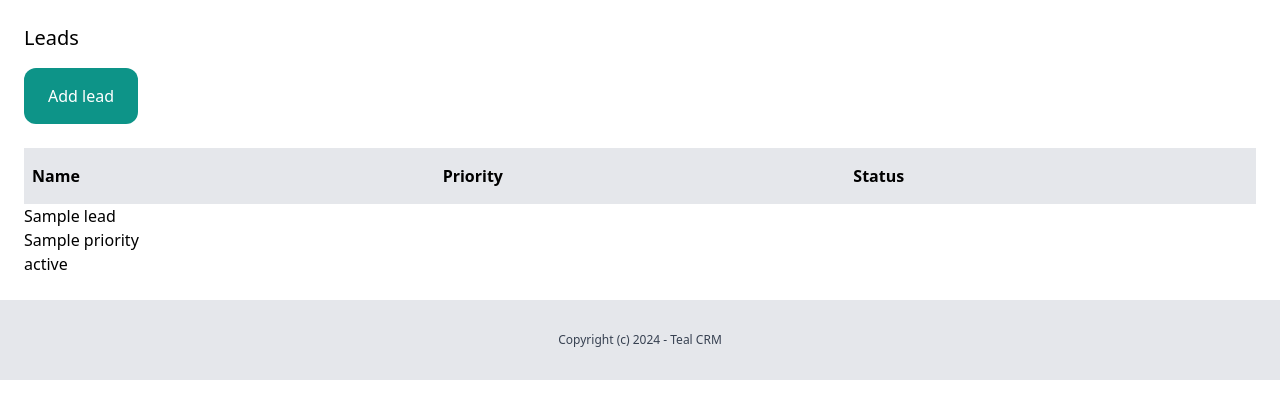
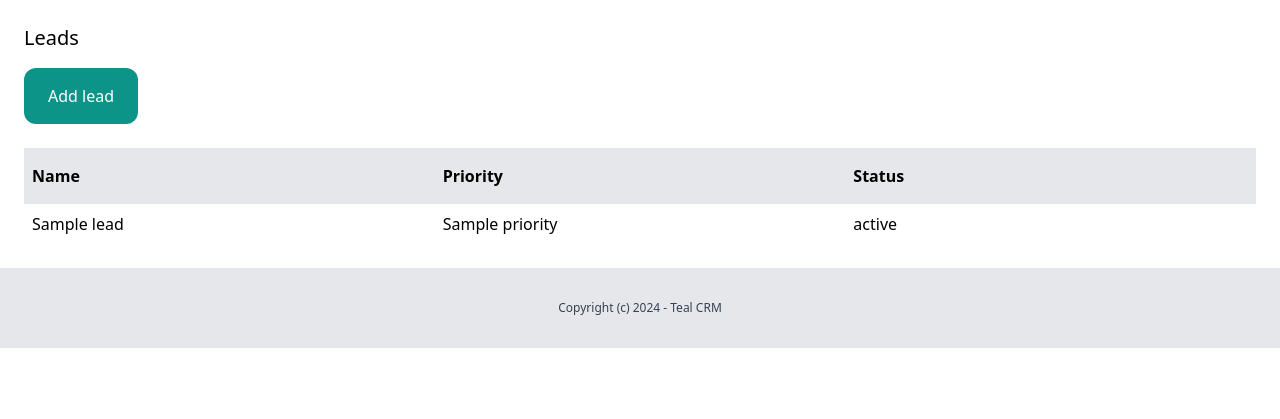
Before and after one commit to MrJayKay/client-resource-manager, a Django app: template tealcrm/lead/templates/lead/leads_list.html in a window 1280 px wide. Shown: the part 72-491 px from the top of the page. Run offline with Django 5.2, Linux system fonts and the light colour scheme; the template is opened without the code that fills it: most values are stand-ins (such as "Sample title", 1, 10 or a date in 2020); some libraries are stand-ins or nearby versions.

Commit message:
styled rows for leads table

```diff
--- a/tealcrm/lead/templates/lead/leads_list.html
+++ b/tealcrm/lead/templates/lead/leads_list.html
@@ -15,10 +15,10 @@
     </div>
 
     {% for lead in leads %}
-        <div>
-            <p>{{ lead.name }}</p>
-            <p>{{ lead.priority }}</p>
-            <p>{{ lead.status }}</p>
+        <div class="flex justify-between">
+            <p class="px-2 py-2 w-full">{{ lead.name }}</p>
+            <p class="px-2 py-2 w-full">{{ lead.priority }}</p>
+            <p class="px-2 py-2 w-full">{{ lead.status }}</p>
         </div>
     {% endfor %}
 </div>
```
